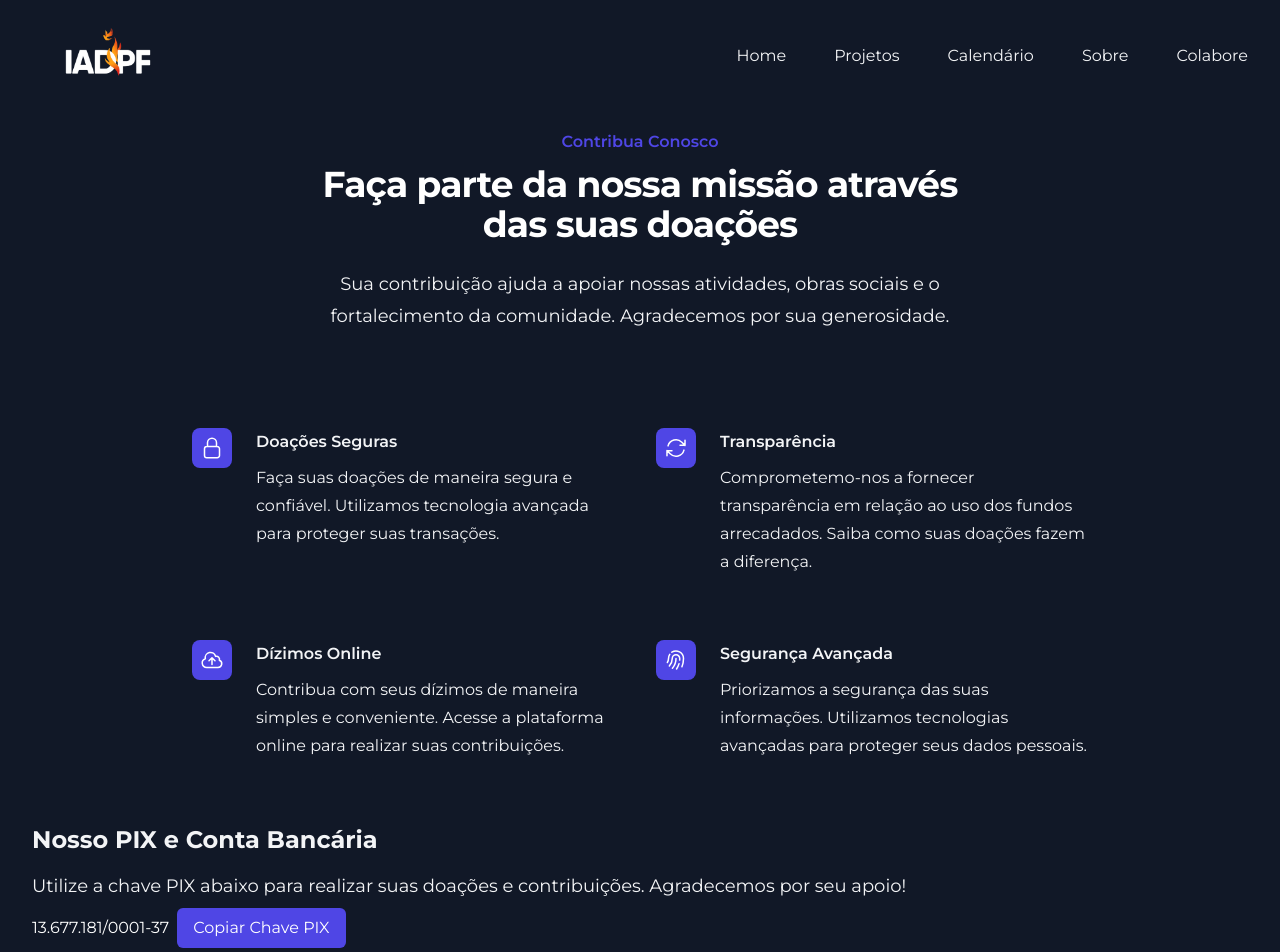
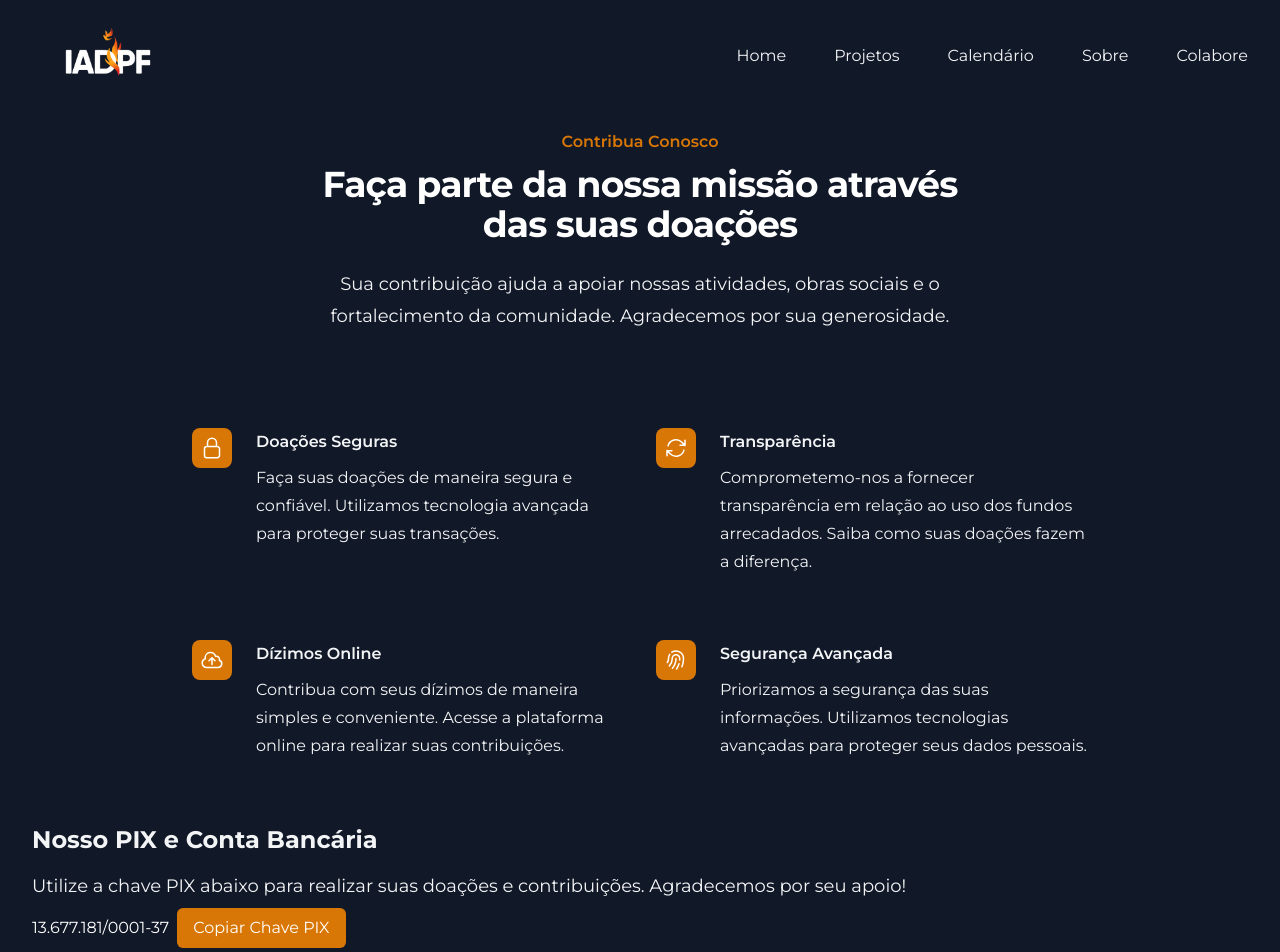
Before and after one commit to IDarkLoad/IADPF, a Next.js app: page /colabore in a window 1280 px wide. Shown: the top 952 px of the page. Built offline with nearby package versions, Linux system fonts and the light colour scheme.

Commit message:
Act3/03/04

```diff
--- a/pages/colabore.tsx
+++ b/pages/colabore.tsx
@@ -46,7 +46,7 @@ export default function Doacoes() {
       <div className="bg-gray-900 py-24 sm:py-32">
         <div className="mx-auto max-w-7xl px-6 lg:px-8">
           <div className="mx-auto max-w-2xl lg:text-center">
-            <h2 className="text-base font-semibold leading-7 text-indigo-600">Contribua Conosco</h2>
+            <h2 className="text-base font-semibold leading-7 text-amber-600">Contribua Conosco</h2>
             <p className="mt-2 text-3xl font-bold tracking-tight text-white sm:text-4xl">
               Faça parte da nossa missão através das suas doações
             </p>
@@ -59,7 +59,7 @@ export default function Doacoes() {
               {features.map((feature) => (
                 <div key={feature.name} className="relative pl-16">
                   <dt className="text-base font-semibold leading-7 text-gray-100">
-                    <div className="absolute left-0 top-0 flex h-10 w-10 items-center justify-center rounded-lg bg-indigo-600">
+                    <div className="absolute left-0 top-0 flex h-10 w-10 items-center justify-center rounded-lg bg-amber-600">
                       <feature.icon className="h-6 w-6 text-white" aria-hidden="true" />
                     </div>
                     {feature.name}
@@ -78,7 +78,7 @@ export default function Doacoes() {
               <p className="mr-2 text-white">{pixKey}</p>
               <button
                 onClick={() => handleCopy(pixKey, setCopiedPix)}
-                className="px-4 py-2 bg-indigo-600 text-white rounded-md hover:bg-indigo-700 focus:outline-none focus:ring focus:border-indigo-300"
+                className="px-4 py-2 bg-amber-600 text-white rounded-md hover:bg-amber-700 focus:outline-none focus:ring focus:border-amber-300"
               >
                 {copiedPix ? 'Copiado!' : 'Copiar Chave PIX'}
               </button>
```
